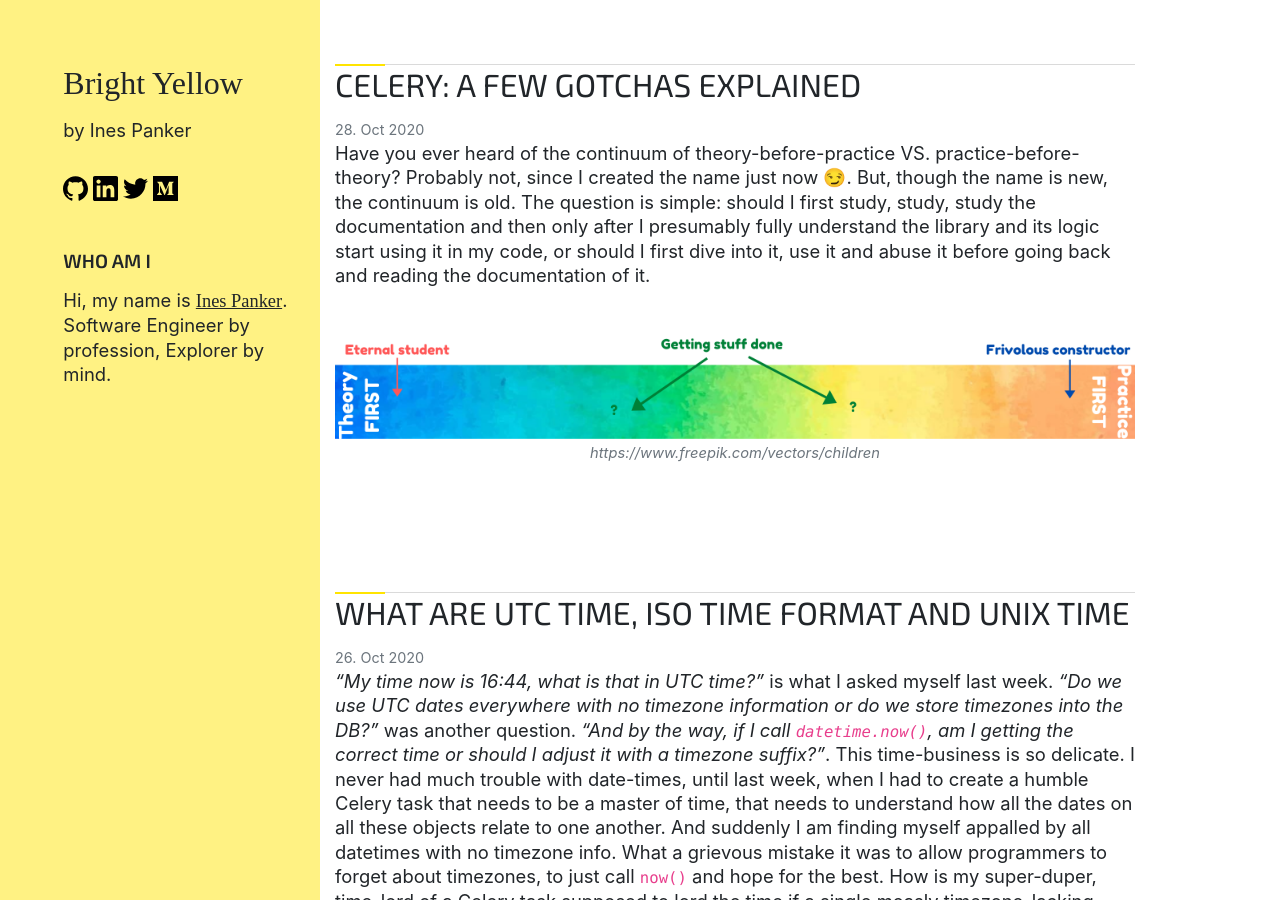
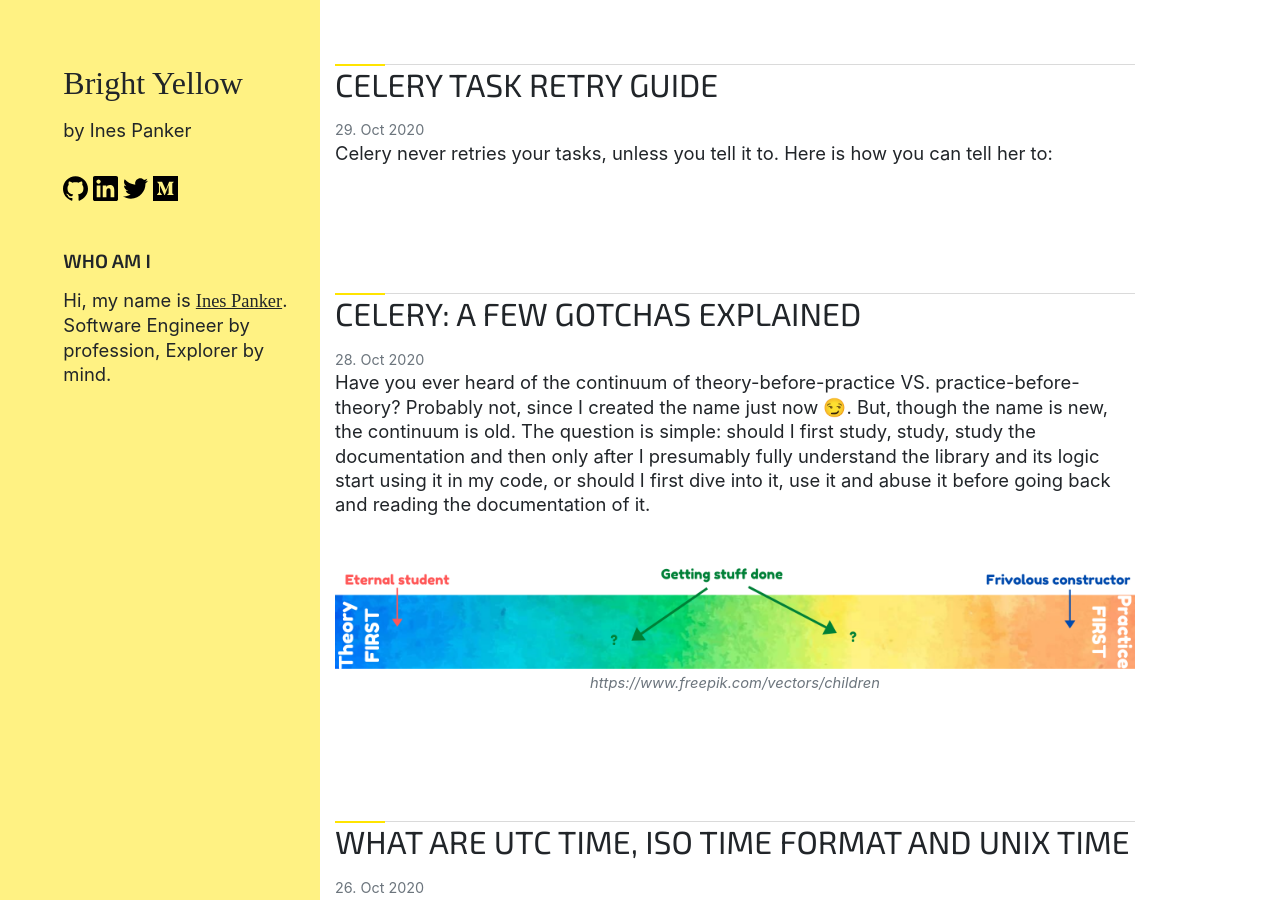
Before and after one commit to inesp/inesp.github.io, a Jekyll site: the page built from index.md, in a window 1280 px wide and 900 px high. Built offline with Jekyll 4.4.1, drawn with Linux system fonts in a browser that asks for light colours; some web fonts are replaced; some of the changed lines change nothing that is shown.

Commit message:
Create a Celery guide for retries

````diff
--- a/_includes/image.html
+++ b/_includes/image.html
@@ -8,7 +8,7 @@
     <a
       href="{{ include.ref  }}"
       target="_blank"
-      class="text-muted">{{ include.ref }}</a>
+      class="text-muted">{{ include.ref_intro }}{{ include.ref }}</a>
 </p>
 
 {% else %}
--- a/_posts/2020-10-28-celery-explained.md
+++ b/_posts/2020-10-28-celery-explained.md
@@ -118,6 +118,8 @@ Celery doesn't perform any retry logic by default. Mostly because it assumes tha
 
 One way of triggering a retry is by calling `self.retry()` in a task. What happens after this is triggered? An ETA time is calculated, some new metadata is put together and then the task is sent to the broker, where it falls into the `unacked` queue and is assigned to the same worker that already ran this task. This is how retry-tasks become ETA tasks and are therefore never seen in the main broker queue. It is a very sleek, but unexpected system. And again, Google has very little to say about this.
 
+Learn more about retries in [Celery task retry guide]({% post_url 2020-10-29-retry-celery-tasks %}).
+
 
 ## CPU bound or I/O bound and processes vs threads
 
--- /dev/null
+++ b/_posts/2020-10-29-retry-celery-tasks.md
@@ -0,0 +1,209 @@
+---
+title: "Celery task retry guide"
+biblio:
+  - title: "Celery docs: Retry"
+    link: "https://docs.celeryproject.org/en/stable/userguide/tasks.html?highlight=autoretry_for#retrying"
+  - title: "Celery docs: Signals"
+    link: "https://docs.celeryproject.org/en/stable/userguide/signals.html"
+---
+
+Celery never retries your tasks, unless you tell it to. Here is how you can tell her to:
+
+## The Basics
+
+There are a few basic terms and procedures that you need to know about Celery, to understand this article. All of them can be found here:
+
+[Celery: A few gotchas explained]({% post_url 2020-10-28-celery-explained %})
+
+
+## All available settings
+
+Here is a list of everything you can set and unset to change the retry-behavior of Celery.
+
+All the retry-related settings:
+- `default_retry_delay`: number of seconds to wait before the next retry.
+- `max_retries`: the number of times to retry, **the default is 3**. If this is set to 5, then the task will run **up to 6 times**: the first time + 5 retries.
+- `autoretry_for`: a list/tuple of exceptions. When one of these exceptions occurs, the task will be retried. If a different exception occurs, the task will NOT be retried.
+- `retry_backoff`: either `True` or an integer. When this is set, it makes sure that the interval between retries is increasing after every attempt. The number represents the number of seconds to wait until the next retry, the backoff is calculated like this $$ retry\_backoff * 2^{retry} $$ .
+- `retry_backoff_max`: the max value for the number of minutes to wait between retries. This exists to curb the exponential growth of `retry_backoff`.
+- `retry_jitter`: is `True` or `False`. It is used only together with `retry_backoff`. If this is set to `True`, then the number of seconds to wait between retries will be randomly chosen on the interval between 0 and the number that `retry_backoff` produces: `new_num_of_seconds = random.randrange(num_of_seconds + 1)`.
+
+
+## How it works
+
+By default, Celery executes each task only once. Retrying is fully supported, but it has to be manually triggered (`my_task.retry()`) or explicitly setup.
+
+##### **1. A retry is triggered.**
+
+A new ETA is calculated. The ETA can be explicitly provided in the retry command: `my_task.retry(countdown=..)` or `my_Task.retry(eta=..)` or it will be calculated from the settings of the task. After this, the task is **assigned to the same worker as has executed the task last time** and is then put **into the ETA queue**. This queue is not really a queue, but more an ordered list of tasks with ETA. Each worker has a list like that (if there are any ETA tasks, of course). In the broker, this list is stored under the key `unacked`.
+
+To inspect this queue in Redis, call:
+
+```bash
+redis-cli HGETAL unacked
+```
+
+##### **2. The ETA time arrives**
+
+The task will still need to wait for its worker to have free processes/threads to execute it. This means that there can sometimes be a big difference between the ETA time and the actual execution start. You might want to keep an eye on that difference. The way we did it is that we:
+
+1. Hook into the `task_prerun` signal to set the execution start time. This signal is rung just before the task is executed.
+
+    ```python
+
+    from celery import signals, Task
+    from datetime import datetime, timezone
+
+    @signals.task_prerun.connect
+    def task_prerun(task: Task, *args, **kwargs):
+        """Dispatched before a task is executed. Sender is the task object being executed."""
+        setattr(task.request, EXEC_START, datetime.now(tz=timezone.utc).isoformat())
+    ```
+
+2. Hook into the `task_postrun` signal to send the diff between ETA and the EXEC_START time to `statsd`:
+
+    ```python
+
+      from celery import signals, Task
+      from datetime import datetime, timezone
+      from dateutil.parser import isoparse
+
+      @signals.task_postrun.connect
+      def task_postrun(task: Task, state, *args, **kwargs):
+
+          exec_start_str = getattr(task.request, EXEC_START, None)
+          eta_str = headers.get("eta")
+          if exec_start_str and eta_str:
+              exec_start = isoparse(getattr(task.request, EXEC_START, None))
+                  eta = isoparse(eta_str)
+
+              diff_ms = int(exec_start - eta).total_seconds() * 1000)
+
+              logger.info(f"Diff between execution time and ETA is {diff_ms} ms for {task}.")
+              statsd.timing(f"celery.task.{key}", value, tags=[f"task:{task.name}"])
+    ```
+
+##### **3. A worker finds a free process.**
+
+The worker starts executing the task and either finishes it with the status `SUCCESS` (no exception and no retry occur) or `FAILURE` (an exception occurs, but no retry) or a new retry.
+
+##### **4. The max retries is reached.**
+
+If a retry is triggered, but it turns out that there are no more retries. The task's status is set to `FAILURE` and `MaxRetriesExceededError` is raised.
+
+
+## Common settings
+
+#### Explicit manual retry
+
+This task will only retry if that `if`-statement's body is reached. At that point the task will stop, the `retry()` behaves like a `return` statement. An ETA will be created for `30` seconds into the future. The task will be run up to **4** times: the first time + 3 retries.
+
+```python
+@celery_app.task(default_retry_delay=30, max_retries=3)
+def generate_and_send_email(user_id: int, event_name: str):
+  ...
+  if something_went_wrong_temporarily:
+    generate_and_send_email.retry()
+```
+
+
+#### Retry on Exception
+
+This task will be retried whenever either the exception `EmailServerNotReachable` or `SomeEmailException` occurs (or any of its subclasses). We could just say `autoretry_for=(Exception,)` and the task would retry for EVERY exception. But my experience showed me that most exceptions are not worth a task retry. Most of the time the exception that occurs will not go away with a new retry. Think of exceptions like `TypeError` because some code is trying to do `None + 3`. We can re-try this many times, but as long as something doesn't change (the input data, the code, ...), the result will end with `TypeError`.
+
+After a retry is triggered, the new ETA will be set to `45` seconds into the future. The task will be run up to **6** times: the first time + 5 retries.
+
+```python
+
+@celery_app.task(autoretry_for=(EmailServerNotReachable, SomeEmailException, ),default_retry_delay=45,  max_retries=5)
+def generate_and_send_email(user_id: int, event_name: str):
+  ...
+
+```
+
+#### Retry with backoff
+
+This scenario is especially common when we are dealing with an HTTP request in a task. We want to make the HTTP request again because we weren't able to get data from the remote service, but we don't want to overwhelm the remote service. To make the task user friendly, we might want to retry the HTTP request fairly soon: let's say in 30 seconds. But if the 2nd attempt fails as well, then something bigger is probably wrong. We want to wait a bit before we ping them again: let's say 60 seconds. If this attempt fails again, then let's wait even longer: maybe 2 minutes. And so on. This is called an "exponential backoff".
+
+To set it up, you can do this:
+
+```python
+@celery_app.task(
+  autoretry_for=(EmailServerNotReachable, SomeEmailException, ),
+  retry_backoff=30,  # <- wait 30s before the 1st retry
+  max_retries=10,
+  retry_jitter=False,
+)
+def generate_and_send_email(user_id: int, event_name: str):
+  ...
+```
+
+This task will now run up to 11 times and will exponentially increase the interval. The interval is calculated like this:
+
+$$
+retry\_backoff * 2^{retry} = 30s * 2^{retry}
+$$
+
+After the first fail, the new ETA will be set to 30s into the future. The second time it will be 60s, the third it will be 2 mins, then 4 mins, then 8 mins and so on. I would like to emphasize again that this is an *exponential* backoff. It seems to me that exponential functions are so unintuitive for humans that they get us by surprise no matter how much we think we understand them.
+
+The numbers start pretty harmless, but then they grow suddenly and crazily: `[30, 60, 120, 240, 480, 960, 1920, 3840, 7680, 15360]`. The last number: `15360` is equal to `4h 16 min`. Here is a graph of these intervals. Attention, the numbers are in **minutes**, not seconds, because we can visualize them better.
+
+The green series shows how the intervals are increasing to pretty big numbers. Between retry 7 and 8, the task waits for about half an hour (=32mins=1920s) and before retries 8 and 9 it waits for about 1 hour (=64mins=3840s).
+
+But the purple series is the real shocker. The purple series shows us how long after the task was started, is the task still running (or waiting to be run). **Several hours after we started this one-off task, that task might still be running**. If the task will run all 11 times, then it will only be marked as succeeded or failed after **8.5h**. Or in other words, if we trigger it at around lunch, let's say at 12:00. It will still be in the queue 6h later, at 18:00. It will only be done at 20:30 in the evening. Or in yet other words, if you are looking at the queue now, the workers might be idle, but the queue is filled with tasks that were triggered many, many hours ago. Hopefully, the users are not waiting for those results. Hopefully, you don't have other things lined up to happen after the task is done, like... sending out a Slack notification about the event.
+
+
+{% include image.html alt="Num of retries" src="retry-num-of-seconds.jpg" ref="https://www.canva.com/" ref_intro="Created with " %}
+
+
+I think most developers don't make this calculation most of the time. And why would they, if we had stopped this task after 5 retries, the task would have completely finished after about 15 minutes + the execution time. And that seems reasonable. And very much not dangerous. But you know, a simple change of `max_retries=5` to `max_retries=10` gets us into trouble.
+
+To save us, there is `retry_backoff_max`.
+
+
+#### Always retry with `retry_backoff_max`
+
+To avoid retry-backoff spinning out of control, use `retry_backoff_max`. This example limits the backoff-interval to 5 min. The intervals will go like this: `[30, 60, 120, 240, 300, 300, 300, 300, 300, 300]`.
+
+```python
+@celery_app.task(
+  autoretry_for=(EmailServerNotReachable, SomeEmailException, ),
+  retry_backoff=30,
+  max_retries=10,
+  retry_jitter=False,
+  retry_backoff_max=5*60,
+)
+def generate_and_send_email(user_id: int, event_name: str):
+  ...
+```
+
+This completely changes the graph. Even if this task runs all 11 times, it is reasonable to expect it will be finished in less than 40mins (+ execution time).
+
+{% include image.html alt="Num of retries with retry_backoff_max" src="retry-num-of-minutes-max.jpg" ref="https://www.canva.com/" ref_intro="Created with " %}
+
+
+#### Retrying with jitter
+
+This setting is useful for a very specific type of situation: when you have several clients starting your task at the same time. This task has an HTTP request and the task has to be retried. If all of your clients started the task at the same time, then they will all try to retry it at the same time, which is not optimal for your resources. This is where we introduce `jitter`. By setting `retry_jitter=True`, we allow randomness into the calculation of the next ETA. The next ETA won't be the exact number as calculated by `retry_backoff`, instead, it will be a random number of the interval between 0 and the calculated number: `random.randrange(new_num_of_seconds + 1))`.
+
+
+```python
+@celery_app.task(
+  autoretry_for=(EmailServerNotReachable, SomeEmailException, ),
+  retry_backoff=30,
+  max_retries=10,
+  retry_jitter=False,
+  retry_backoff_max=5*60,
+  retry_jitter=True,
+)
+def generate_and_send_email(user_id: int, event_name: str):
+  ...
+```
+
+Here is a graph with the min(=0) and max(=the result of exponential backoff) "num of minutes" in light red and 2 examples of what the actual "num of minutes" will be.
+
+{% include image.html alt="Num of retries with retry_backoff_max" src="retry-num-of-minutes-max-and-jitter.jpg" ref="https://www.canva.com/" ref_intro="Created with " %}
+
+The jitter is only used together with exponential backoff, it has no effect next to `default_retry_delay`.
+
+And here is the source code for calculating the next ETA: [https://github.com/celery/celery/blob/8c5e9888ae10288ae1b2113bdce6a4a41c47354b/celery/utils/time.py#L374-L388](https://github.com/celery/celery/blob/8c5e9888ae10288ae1b2113bdce6a4a41c47354b/celery/utils/time.py#L374-L388){:target="_blank"}.
````
Also changed, not shown: assets/retry-num-of-minutes-max-and-jitter.jpg (added), assets/retry-num-of-minutes-max.jpg (added), assets/retry-num-of-seconds.jpg (added).
